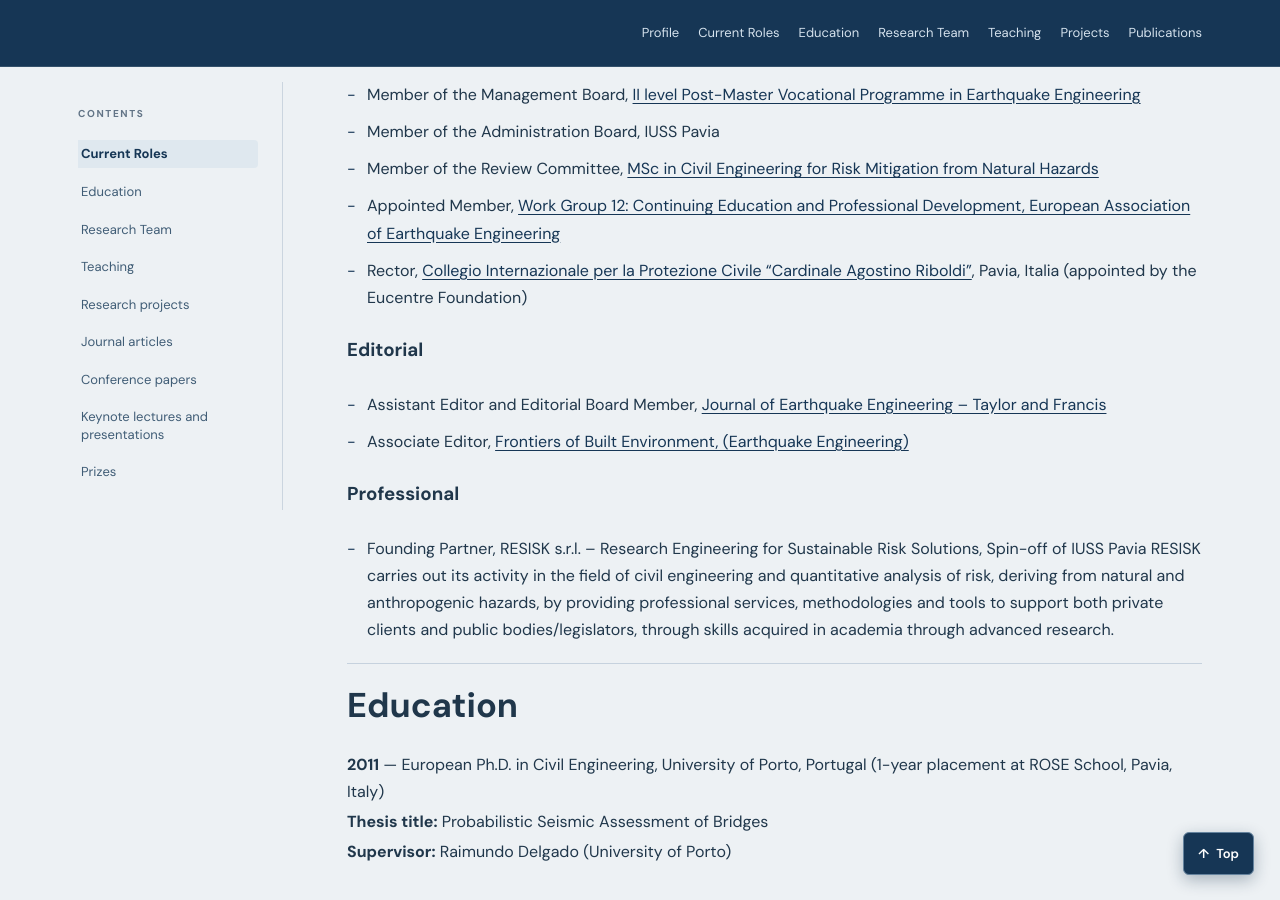
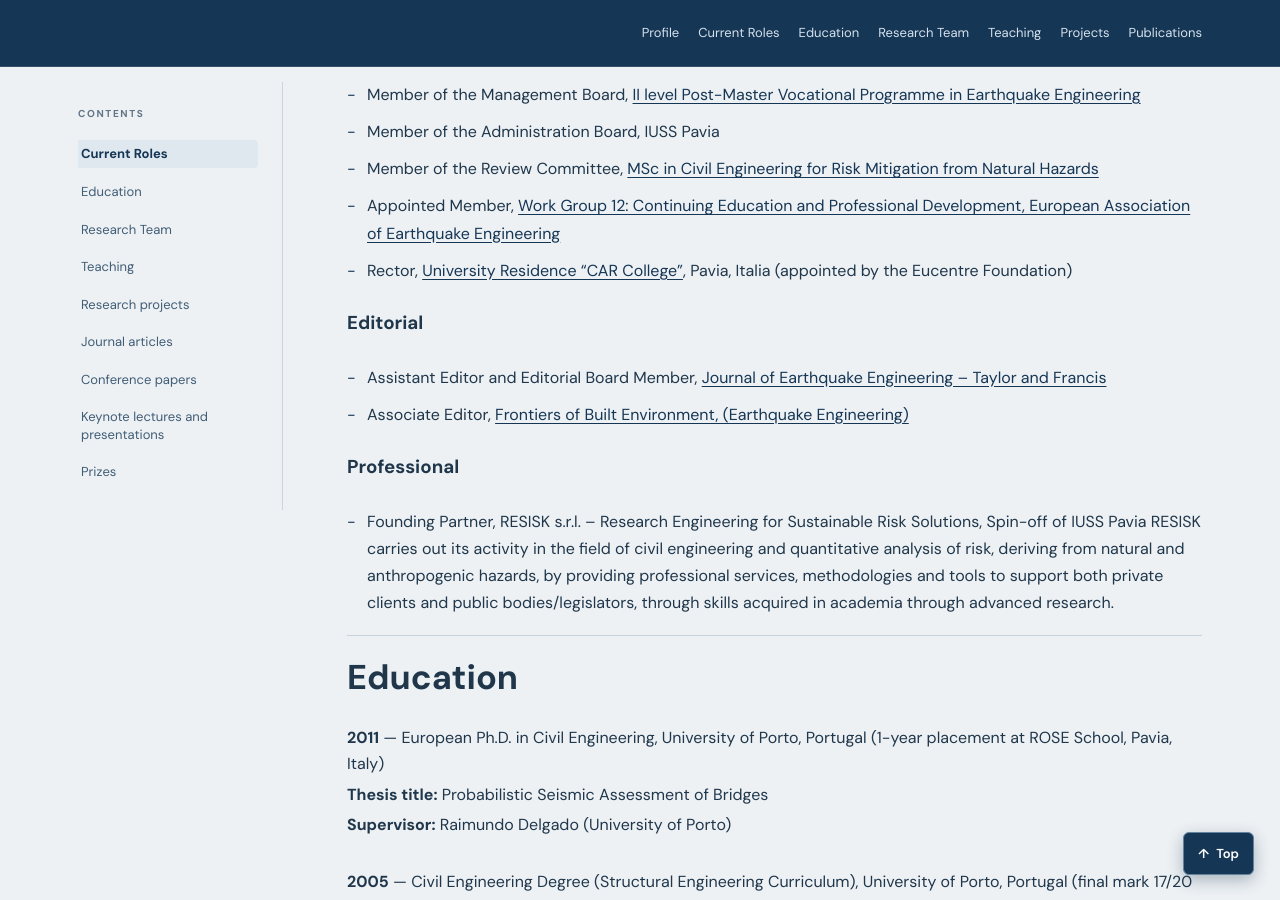
Before and after one commit to rncmonteiro/cv, a Jekyll site: the page built from index.md, in a window 1280 px wide and 900 px high, scrolled down 1005 px. Built offline with Jekyll 4.4.1, drawn with Linux system fonts in a browser that asks for light colours.

Commit message:
Add files via upload

```diff
--- a/_includes/content/current-roles.md
+++ b/_includes/content/current-roles.md
@@ -9,7 +9,7 @@
 - Member of the Administration Board, IUSS Pavia
 - Member of the Review Committee, [MSc in Civil Engineering for Risk Mitigation from Natural Hazards](https://civrisk.cdl.unipv.it/en)
 - Appointed Member, [Work Group 12: Continuing Education and Professional Development, European Association of Earthquake Engineering](https://eaee.org/wg12members/)
-- Rector, [Collegio Internazionale per la Protezione Civile “Cardinale Agostino Riboldi”](https://www.eucentre.it/en/car-college/), Pavia, Italia (appointed by the Eucentre Foundation)
+- Rector, [University Residence "CAR College"](https://www.eucentre.it/en/car-college/), Pavia, Italia (appointed by the Eucentre Foundation)
 
 ### Editorial
 
```
